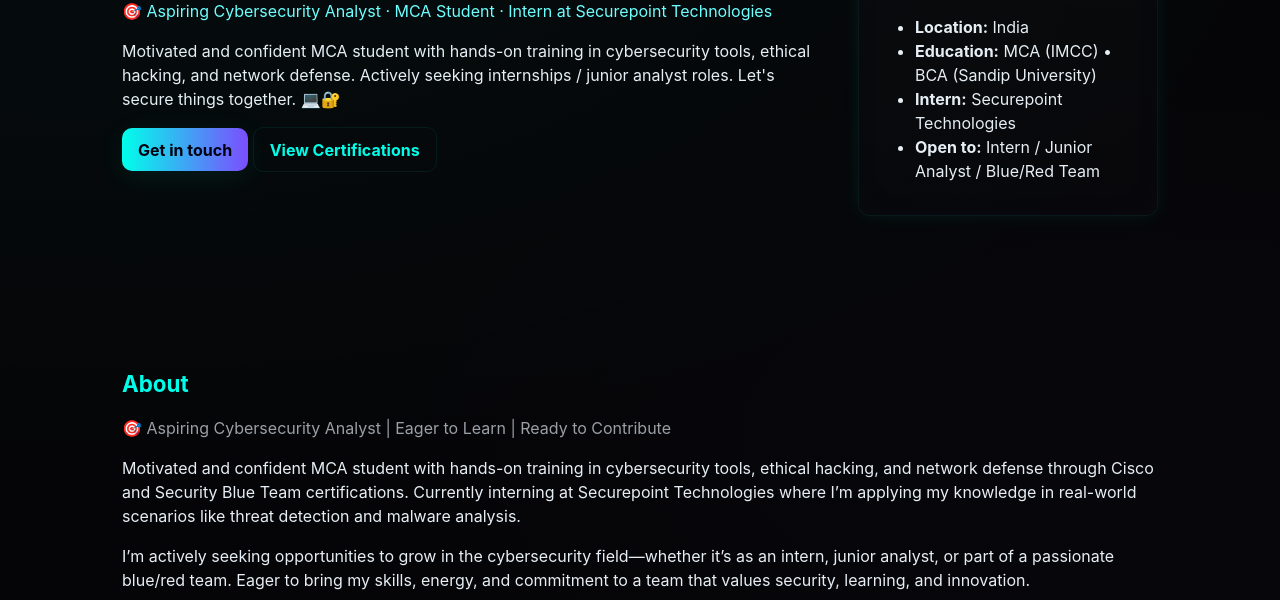
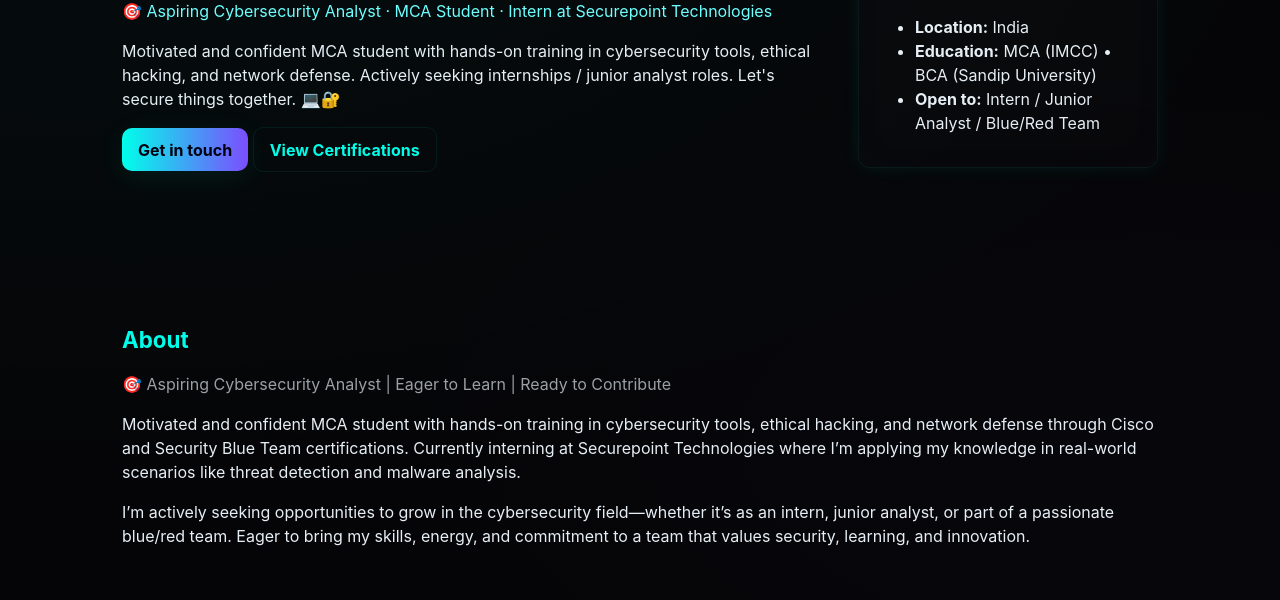
Before and after one commit to NikhilShinde1687/CS_Portfolio, a plain HTML site: page index.html in a window 1280 px wide. Shown: the part 200-800 px from the top of the page. Drawn offline with Linux system fonts and the light colour scheme.

Commit message:
role change

```diff
--- a/index.html
+++ b/index.html
@@ -40,7 +40,6 @@
             <ul>
               <li><strong>Location:</strong> India</li>
               <li><strong>Education:</strong> MCA (IMCC) • BCA (Sandip University)</li>
-              <li><strong>Intern:</strong> Securepoint Technologies</li>
               <li><strong>Open to:</strong> Intern / Junior Analyst / Blue/Red Team</li>
             </ul>
           </div>
```
